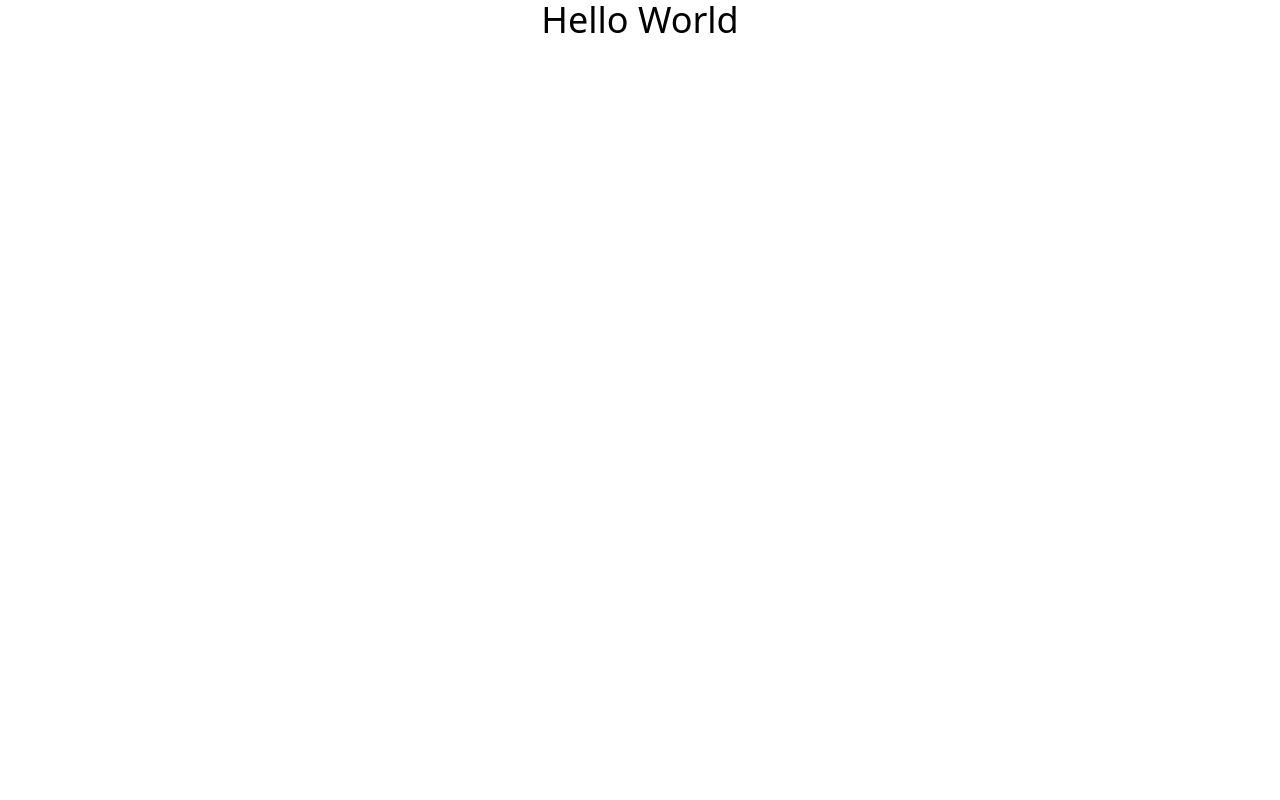
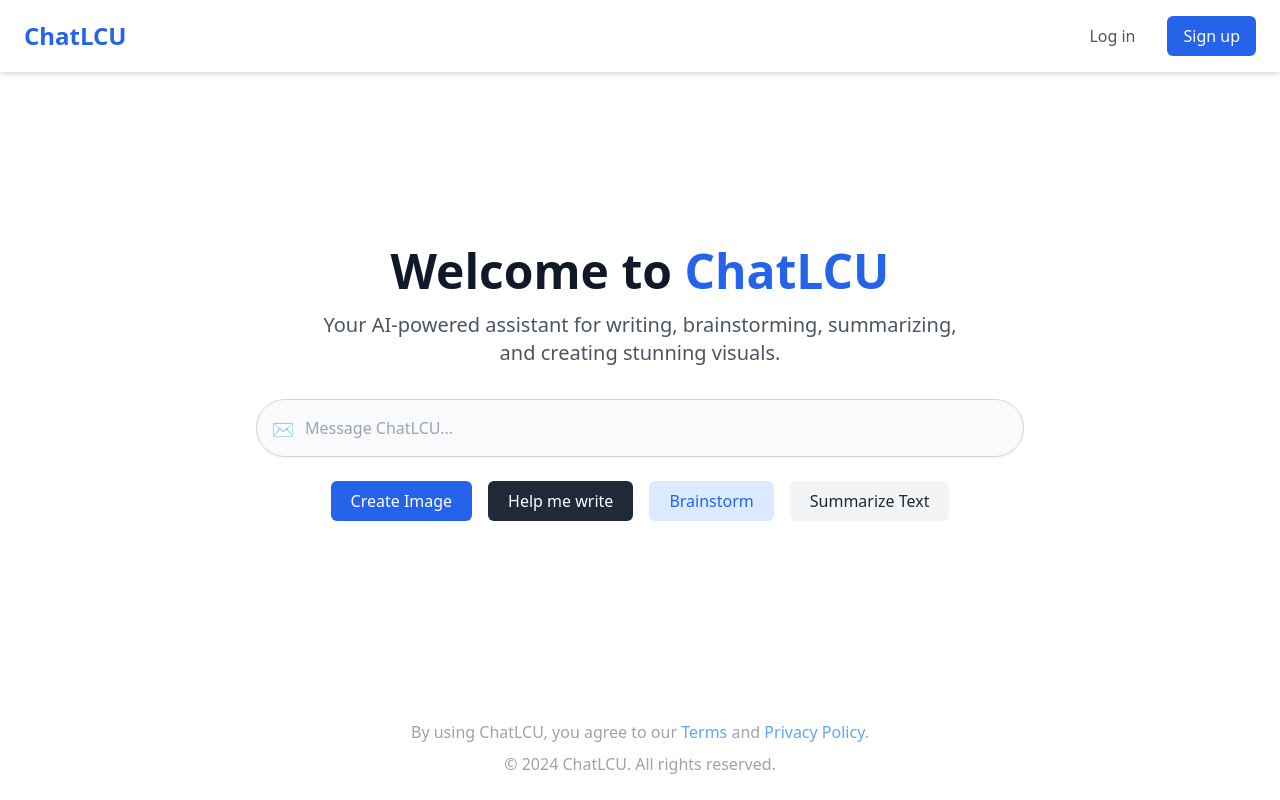
Before and after one commit to Mcdemzy/ChatLCU, a React (Vite) app: page / in a window 1280 px wide. Built offline with nearby package versions, Linux system fonts and the light colour scheme.

Commit message:
Added react-icons dependency and updated routes to use LandingPage instead of Home

```diff
--- a/package.json
+++ b/package.json
@@ -12,6 +12,7 @@
   "dependencies": {
     "react": "^18.3.1",
     "react-dom": "^18.3.1",
+    "react-icons": "^5.4.0",
     "react-router-dom": "^7.0.2"
   },
   "devDependencies": {
--- a/src/App.tsx
+++ b/src/App.tsx
@@ -1,13 +1,13 @@
 import { BrowserRouter as Router, Route, Routes } from "react-router";
-import Home from "./pages/Home";
 import Interface from "./pages/Interface";
+import LandingPage from "./pages/LandingPage";
 
 function App() {
   return (
     <>
       <Router>
         <Routes>
-          <Route path="/" element={<Home />} />
+          <Route path="/" element={<LandingPage />} />
           <Route path="/interface" element={<Interface />} />
         </Routes>
       </Router>
--- a/src/pages/Home.tsx
+++ /dev/null
@@ -1,5 +0,0 @@
-const Home = () => {
-  return <div className="text-4xl text-center">Hello World</div>;
-};
-
-export default Home;
--- /dev/null
+++ b/src/pages/LandingPage.tsx
@@ -0,0 +1,77 @@
+import React from "react";
+
+const LandingPage: React.FC = () => {
+  return (
+    <div className="bg-white text-gray-800 min-h-screen flex flex-col">
+      {/* Navbar */}
+      <nav className="w-full bg-white shadow-md px-6 py-4 flex justify-between items-center">
+        <div className="text-2xl font-bold text-blue-600">ChatLCU</div>
+        <div>
+          <button className="text-gray-600 hover:text-blue-600 px-4 py-2 transition-colors">
+            Log in
+          </button>
+          <button className="ml-4 px-4 py-2 bg-blue-600 text-white rounded-md hover:bg-blue-700 transition-all">
+            Sign up
+          </button>
+        </div>
+      </nav>
+
+      {/* Hero Section */}
+      <header className="flex-1 flex flex-col items-center justify-center text-center px-6">
+        <h1 className="text-4xl md:text-5xl font-extrabold text-gray-900 mb-4">
+          Welcome to <span className="text-blue-600">ChatLCU</span>
+        </h1>
+        <p className="text-lg md:text-xl text-gray-600 max-w-2xl mb-8">
+          Your AI-powered assistant for writing, brainstorming, summarizing, and
+          creating stunning visuals.
+        </p>
+        <div className="relative w-full max-w-[768px]">
+          <input
+            type="text"
+            placeholder="Message ChatLCU..."
+            className="w-full p-4 pl-12 text-gray-700 bg-gray-50 border border-gray-300 rounded-full shadow-sm focus:ring-2 focus:ring-blue-500 outline-none"
+          />
+          <span className="absolute left-4 top-4 text-gray-400 text-lg">
+            ✉️
+          </span>
+        </div>
+        <div className="flex flex-wrap justify-center gap-4 mt-6">
+          <button className="px-5 py-2 bg-blue-600 text-white rounded-md hover:bg-blue-700 transition-all">
+            Create Image
+          </button>
+          <button className="px-5 py-2 bg-gray-800 text-white rounded-md hover:bg-gray-900 transition-all">
+            Help me write
+          </button>
+          <button className="px-5 py-2 bg-blue-100 text-blue-600 rounded-md hover:bg-blue-200 transition-all">
+            Brainstorm
+          </button>
+          <button className="px-5 py-2 bg-gray-100 text-gray-800 rounded-md hover:bg-gray-200 transition-all">
+            Summarize Text
+          </button>
+        </div>
+      </header>
+
+      {/* Footer */}
+      <footer className="w-full text-gray-400 py-6 mt-auto">
+        <div className="text-center">
+          <p>
+            By using ChatLCU, you agree to our{" "}
+            <a href="#" className="text-blue-400 hover:underline">
+              Terms
+            </a>{" "}
+            and{" "}
+            <a href="#" className="text-blue-400 hover:underline">
+              Privacy Policy
+            </a>
+            .
+          </p>
+          <p className="mt-2">
+            © {new Date().getFullYear()} ChatLCU. All rights reserved.
+          </p>
+        </div>
+      </footer>
+    </div>
+  );
+};
+
+export default LandingPage;
```
Also changed, not shown: 1 other file (tests, documents, lock files or other folders).
